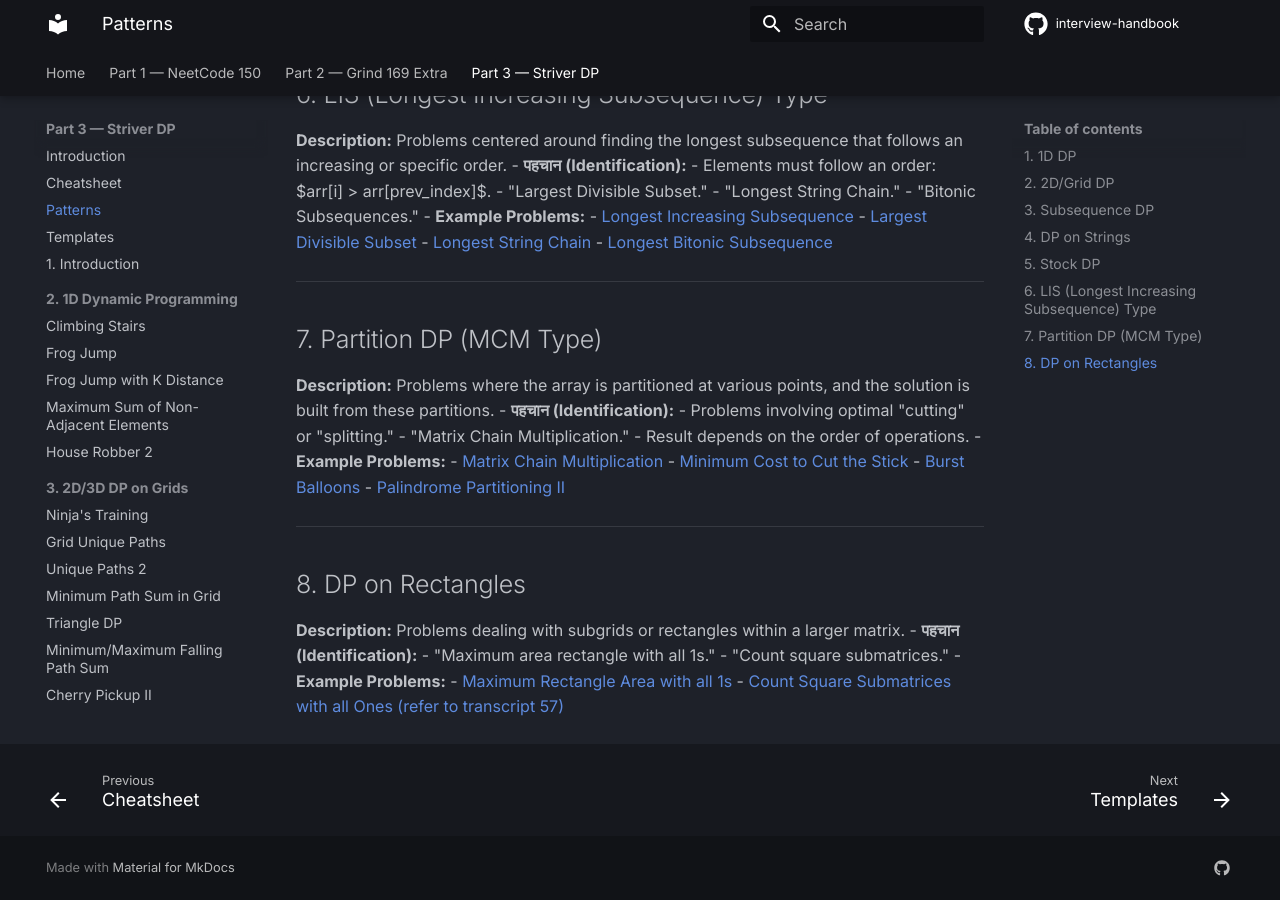
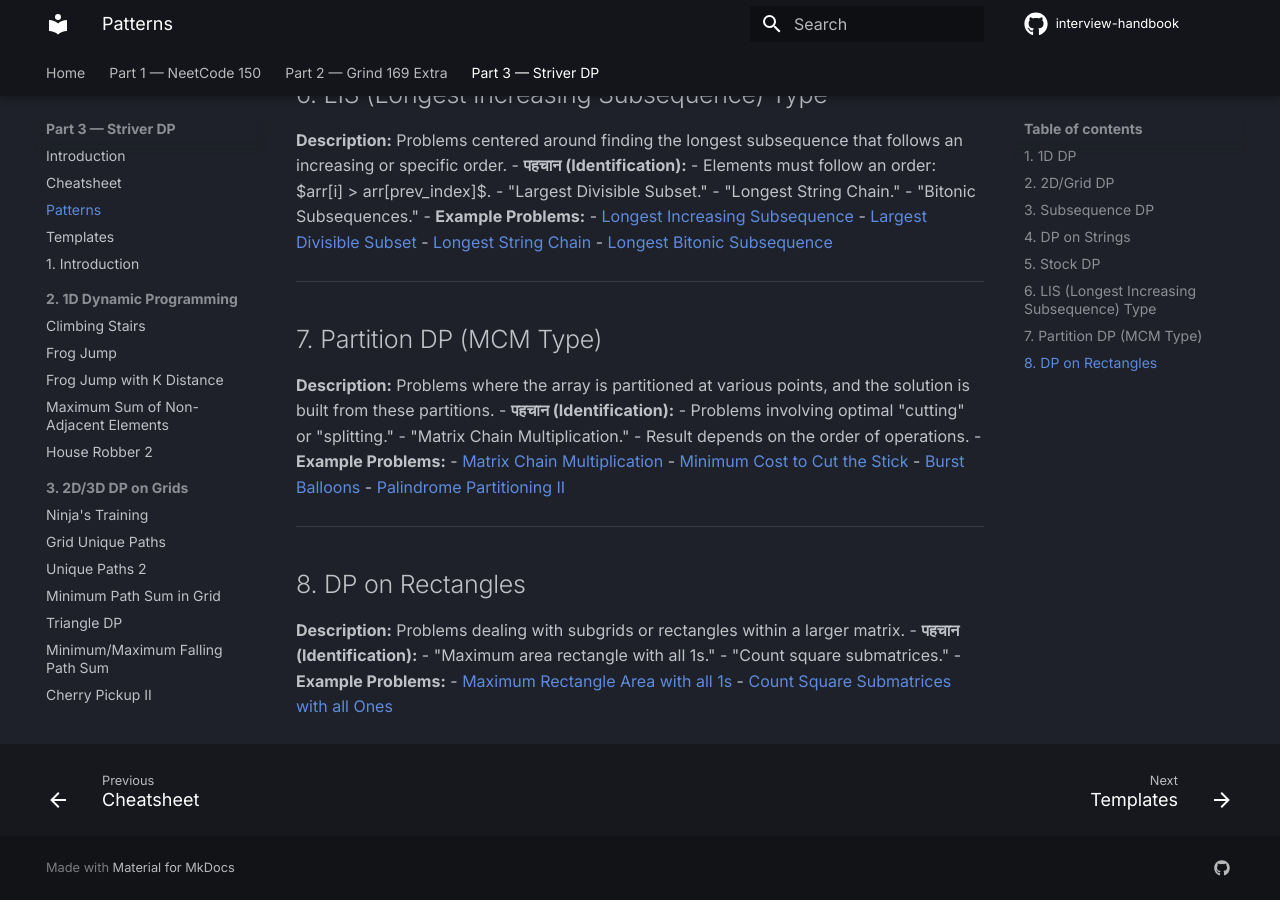
Before and after one commit to webdevyashgupta/interview-handbook, an MkDocs documentation site: the page built from docs/striver-dp/patterns/dp-patterns.md, in a window 1280 px wide and 900 px high, scrolled down 1493 px. Built offline with MkDocs 1.6.1 and Material for MkDocs 9.7.7, drawn with Linux system fonts in a browser that asks for light colours; comment, search, counter and statistics services are not loaded.

Commit message:
fix: exhaustive audit and fix of internal links in Striver DP section

```diff
--- a/docs/striver-dp/patterns/dp-patterns.md
+++ b/docs/striver-dp/patterns/dp-patterns.md
@@ -116,4 +116,4 @@
     - "Count square submatrices."
 - **Example Problems:**
     - [Maximum Rectangle Area with all 1s](../topics/maximum-rectangle-area-with-all-1s.md)
-    - [Count Square Submatrices with all Ones (refer to transcript 57)](../transcripts/57_dp_56_count_square_submatrices_with_all_ones_dp_on_rectangles.txt)
+    - [Count Square Submatrices with all Ones](../topics/count-square-submatrices-with-all-ones.md)
```
Also changed, not shown: docs/striver-dp/README.md (+1 -1 lines).
